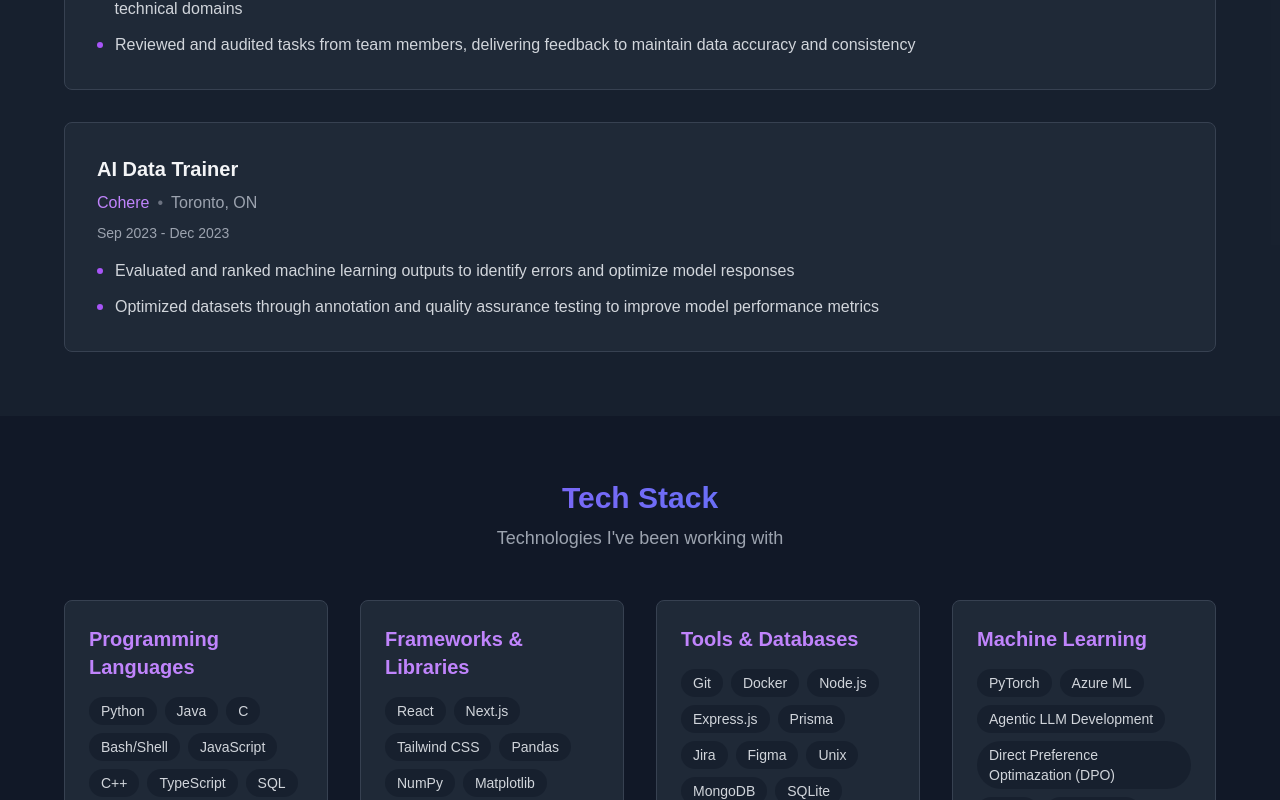
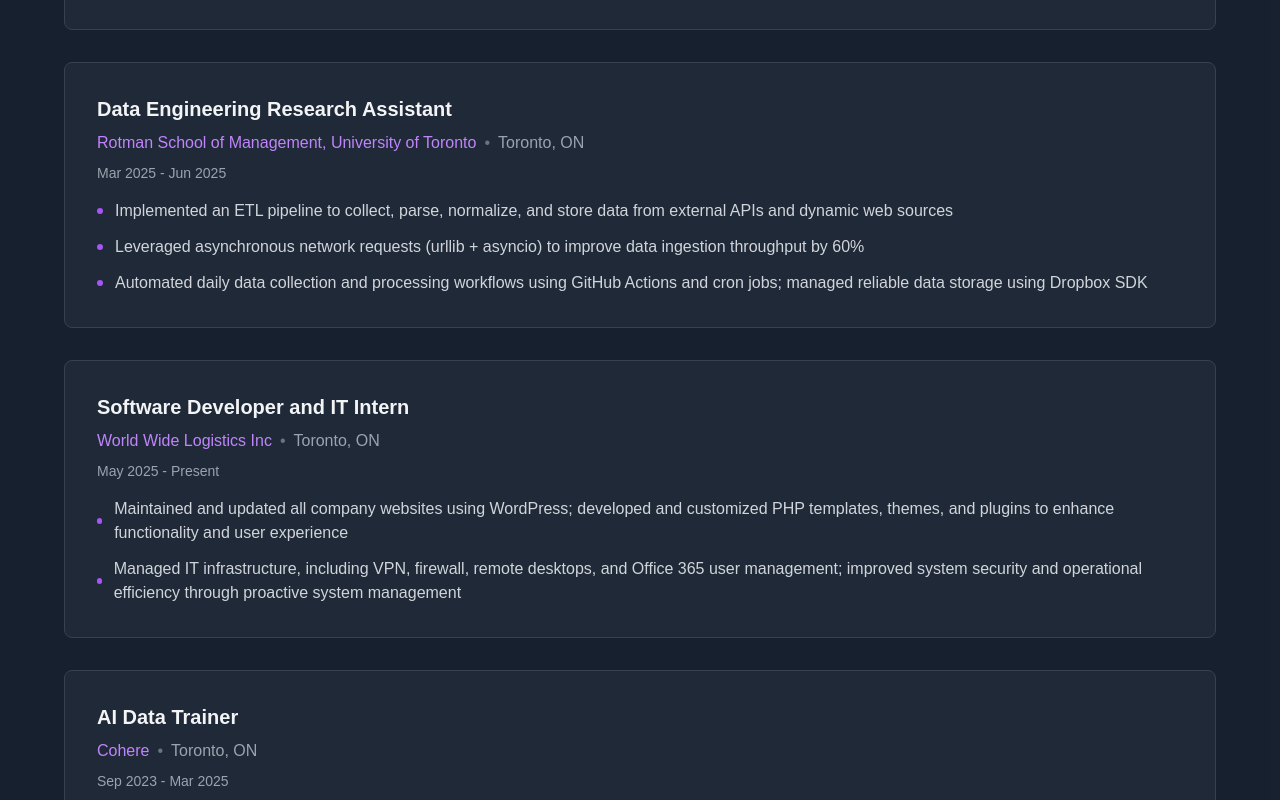
Before and after one commit to faraazzz31/faraazzz31.github.io, a Next.js app: page / in a window 1280 px wide. Shown: the part 1280-2080 px from the top of the page. Built offline with nearby package versions, Linux system fonts and the light colour scheme.

Commit message:
Resume update

```diff
--- a/app/page.js
+++ b/app/page.js
@@ -331,18 +331,19 @@ const Portfolio = () => {
                       food spots around the city, planning my next trip, or experimenting with photography.
                     </p>
                     <div className="flex flex-wrap gap-4 mb-6 md:mb-8">
+                      {/*<button*/}
+                      {/*    onClick={() => window.open('./assets/Resume_Faraaz_Ahmed.pdf')}*/}
+                      {/*    className="px-4 md:px-6 py-2 md:py-3 bg-gradient-to-r from-purple-500 to-blue-800 text-white rounded-lg hover:scale-105 transition-all flex items-center gap-2 group"*/}
+                      {/*>*/}
+                      {/*  Resume*/}
+                      {/*  <ExternalLink size={16} className="group-hover:rotate-45 transition-transform"/>*/}
+                      {/*</button>*/}
                       <button
-                          onClick={() => window.open('./assets/Resume_Faraaz_Ahmed.pdf')}
+                          onClick={() => document.getElementById('contact').scrollIntoView()}
                           className="px-4 md:px-6 py-2 md:py-3 bg-gradient-to-r from-purple-500 to-blue-800 text-white rounded-lg hover:scale-105 transition-all flex items-center gap-2 group"
                       >
-                        Resume
+                        Contact Me
                         <ExternalLink size={16} className="group-hover:rotate-45 transition-transform"/>
-                      </button>
-                      <button
-                          onClick={() => document.getElementById('contact').scrollIntoView()}
-                          className="px-4 md:px-6 py-2 md:py-3 border-2 border-purple-500 text-purple-400 rounded-lg hover:bg-purple-500/10 hover:scale-105 transition-all"
-                      >
-                        Contact Me
                       </button>
                     </div>
                     <div className="flex gap-4">
@@ -384,8 +385,41 @@ const Portfolio = () => {
             <div className="space-y-8">
               {[
                 {
-                  date: 'Dec 2023 - Present',
-                  title: 'Senior AI Data Trainer',
+                  date: 'May 2025 - Present',
+                  title: 'Machine Learning Research Assistant',
+                  company: 'FinHub Lab, Rotman School of Management, University of Toronto',
+                  location: 'Toronto, ON',
+                  points: [
+                    'Implemented a custom Reinforcement Learning (RL) environment for Rotman’s trading simulator to train agents',
+                    'Developed a Proximal Policy Optimization (PPO) agent achieving 93% accuracy in arbitrage strategies',
+                    'Built and optimized a Deep Q-Network (DQN) agent and scalable multi-agent RL framework to model liquidity dynamics, agent interactions, and emergent behaviors such as collusion in low-liquidity markets',
+                    'Utilized PyTorch, Stable-Baselines3 (SB3), and Weights & Biases (W&B) to implement, train, tune, and benchmark RL models'
+                  ]
+                },
+                {
+                  date: 'Mar 2025 - Jun 2025',
+                  title: 'Data Engineering Research Assistant',
+                  company: 'Rotman School of Management, University of Toronto',
+                  location: 'Toronto, ON',
+                  points: [
+                    'Implemented an ETL pipeline to collect, parse, normalize, and store data from external APIs and dynamic web sources',
+                    'Leveraged asynchronous network requests (urllib + asyncio) to improve data ingestion throughput by 60%',
+                    'Automated daily data collection and processing workflows using GitHub Actions and cron jobs; managed reliable data storage using Dropbox SDK'
+                  ]
+                },
+                {
+                  date: 'May 2025 - Present',
+                  title: 'Software Developer and IT Intern',
+                  company: 'World Wide Logistics Inc',
+                  location: 'Toronto, ON',
+                  points: [
+                    'Maintained and updated all company websites using WordPress; developed and customized PHP templates, themes, and plugins to enhance functionality and user experience',
+                    'Managed IT infrastructure, including VPN, firewall, remote desktops, and Office 365 user management; improved system security and operational efficiency through proactive system management'
+                  ]
+                },
+                {
+                  date: 'Sep 2023 - Mar 2025',
+                  title: 'AI Data Trainer',
                   company: 'Cohere',
                   location: 'Toronto, ON',
                   points: [
@@ -394,16 +428,6 @@ const Portfolio = () => {
                     'Conducted data curation and annotation tasks for Command R/R+ (104B parameters), collaborating with teams to enhance LLM performance',
                     'Carried comprehensive validation processes including prompt engineering, debugging, and code testing to optimize model outputs across diverse technical domains',
                     'Reviewed and audited tasks from team members, delivering feedback to maintain data accuracy and consistency'
-                  ]
-                },
-                {
-                  date: 'Sep 2023 - Dec 2023',
-                  title: 'AI Data Trainer',
-                  company: 'Cohere',
-                  location: 'Toronto, ON',
-                  points: [
-                    'Evaluated and ranked machine learning outputs to identify errors and optimize model responses',
-                    'Optimized datasets through annotation and quality assurance testing to improve model performance metrics'
                   ]
                 }
               ].map((exp, index) => (
@@ -450,11 +474,11 @@ const Portfolio = () => {
               {[
                 {
                   title: 'Programming Languages',
-                  skills: ['Python', 'Java', 'C', 'Bash/Shell', 'JavaScript', 'C++', 'TypeScript', 'SQL', 'C#', 'Swift', 'R']
+                  skills: ['Python', 'Java', 'C', 'JavaScript', 'TypeScript', 'SQL', 'Swift', 'R', 'PHP']
                 },
                 {
                   title: 'Frameworks & Libraries',
-                  skills: ['React', 'Next.js', 'Tailwind CSS', 'Pandas', 'NumPy', 'Matplotlib', 'Seaborn', 'Ggplot2']
+                  skills: ['React', 'Next.js', 'Tailwind CSS', 'Pandas', 'NumPy', 'Matplotlib', 'Seaborn', 'Ggplot2', 'WordPress']
                 },
                 {
                   title: 'Tools & Databases',
@@ -462,7 +486,7 @@ const Portfolio = () => {
                 },
                 {
                   title: 'Machine Learning',
-                  skills: ['PyTorch', 'Azure ML', 'Agentic LLM Development', 'Direct Preference Optimazation (DPO)', 'RLHF', 'LangGraph']
+                  skills: ['PyTorch', 'Azure ML','Stable Baselines 3', 'W&B', 'LangGraph']
                 }
               ].map((category, index) => (
                   <div key={index}
```
Also changed, not shown: 1 other file (tests, documents, lock files or other folders).
